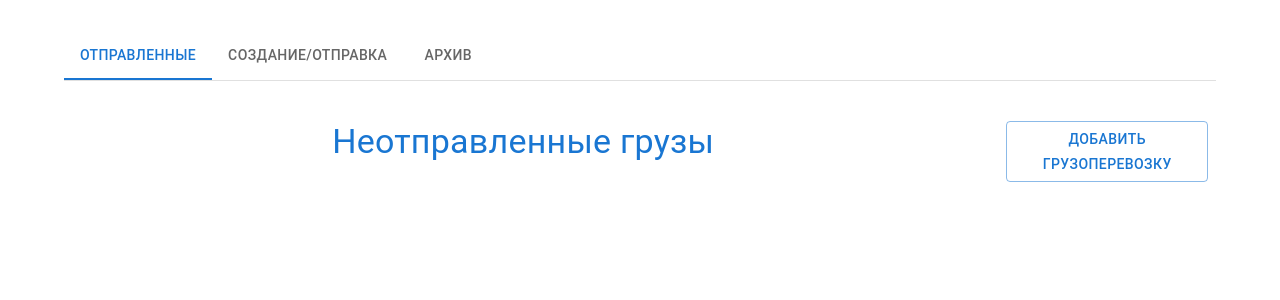
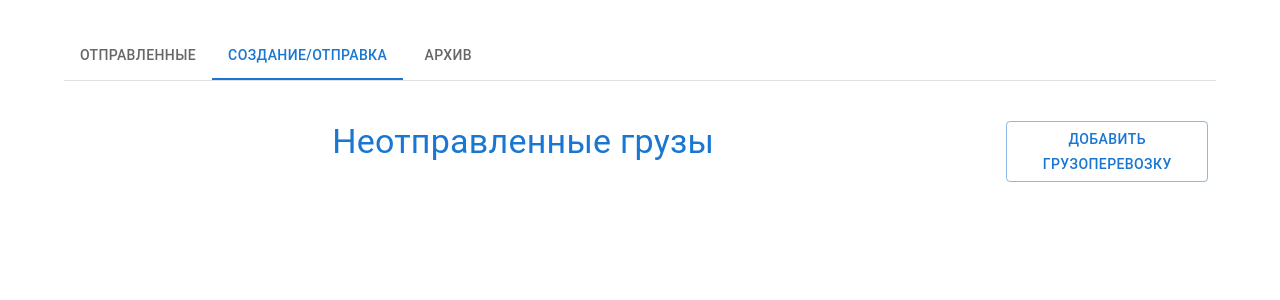
Before and after one commit to YourVieVV/transfer, a React (Create React App) app: page /transfer in a window 1280 px wide. Shown: the top 300 px of the page. Built offline with nearby package versions, Linux system fonts and the light colour scheme.

Commit message:
refactoring header

```diff
--- a/src/Components/HeaderComponent/index.tsx
+++ b/src/Components/HeaderComponent/index.tsx
@@ -2,13 +2,14 @@ import React, { useState, FC } from 'react';
 import { Box, Tab } from '@mui/material';
 import TabContext from '@mui/lab/TabContext';
 import TabList from '@mui/lab/TabList';
-import { useNavigate } from 'react-router-dom';
+import { useLocation, useNavigate } from 'react-router-dom';
 import { Wrapper } from '../../StylesComponents/Wrapper';
 
 export const Header: FC = () => {
   const navigate = useNavigate();
+  const location = useLocation();
 
-  const [value, setValue] = useState<string>('1');
+  const [value, setValue] = useState<string>(location.pathname);
 
   const handleChange = (event: React.SyntheticEvent, newValue: string) => {
     setValue(newValue);
@@ -22,18 +23,18 @@ export const Header: FC = () => {
             <TabList onChange={handleChange} aria-label="lab API tabs example">
               <Tab
                 label="Отправленные"
-                value="1"
+                value="/"
                 onClick={() => navigate('/')}
               />
               <Tab
                 label="Создание/Отправка"
-                value="2"
-                onClick={() => navigate('transfer')}
+                value="/transfer"
+                onClick={() => navigate('/transfer')}
               />
               <Tab
                 label="Архив"
-                value="3"
-                onClick={() => navigate('archive')}
+                value="/archive"
+                onClick={() => navigate('/archive')}
               />
             </TabList>
           </Box>
```
